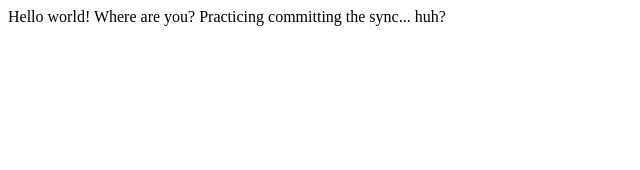
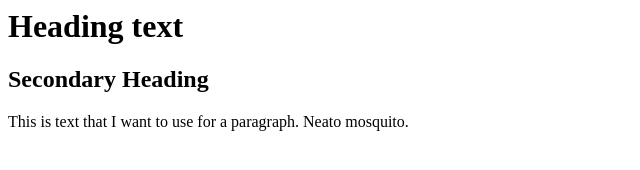
Before and after one commit to ashpiazu/ashpiazu.github.io, a plain HTML site: page index.html in a window 1280 px wide. Shown: the whole page, without its empty margins (0-640 px from the left). Drawn offline with Linux system fonts and the light colour scheme.

Commit message:
basic html
basic html for headings

```diff
--- a/index.html
+++ b/index.html
@@ -1 +1,3 @@
-Hello world! Where are you? Practicing committing the sync... huh?
+<h1>Heading text</h1>
+<h2>Secondary Heading</h2>
+<p>This is text that I want to use for a paragraph. Neato mosquito.</p>
```
